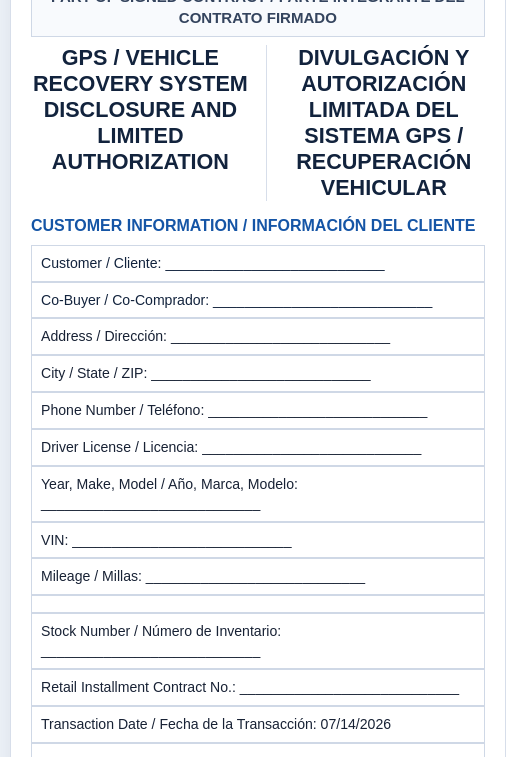
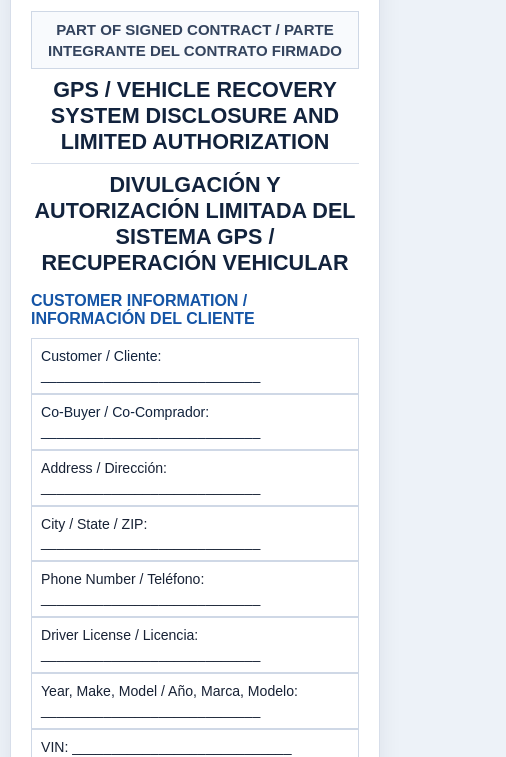
Before and after one commit to jhoamgb-del/easycar-doc-platform, a website built with Vite: page index.html in a window 390 px wide. Shown: the part 11243-12000 px from the top of the page, 506 px wide, since content can reach past the window. Built offline with nearby package versions, Linux system fonts and the light colour scheme; no server answers.

Commit message:
Prevent mobile document overflow

```diff
--- a/index.html
+++ b/index.html
@@ -217,9 +217,14 @@
       .schedule-grid label { grid-column: 2; }
       .actions button { width: 100%; }
       .mode-tabs { grid-template-columns: 1fr; }
-      .doc { padding: 20px; }
-      .doc table { table-layout: auto; }
-      .doc td { display: block; width: 100%; }
+      .docs-wrap, .doc { min-width: 0; max-width: 100%; }
+      .doc { width: 100%; padding: 20px; overflow: hidden; }
+      .doc table { max-width: 100%; table-layout: auto; }
+      .doc td { display: block; width: 100%; overflow-wrap: anywhere; }
+      .doc h2, .doc h3, .doc p { overflow-wrap: anywhere; }
+      .source-name { overflow-wrap: anywhere; }
+      .bilingual-title { grid-template-columns: 1fr; gap: 8px; }
+      .bilingual-title span + span { border-left: 0; border-top: 1px solid var(--line); padding: 8px 0 0; }
       .sale-row { grid-template-columns: 1fr; }
       .cloud-panel { grid-template-columns: 1fr; }
       .cloud-auth, .cloud-user, .workflow-actions { align-items: stretch; flex-direction: column; }
```
